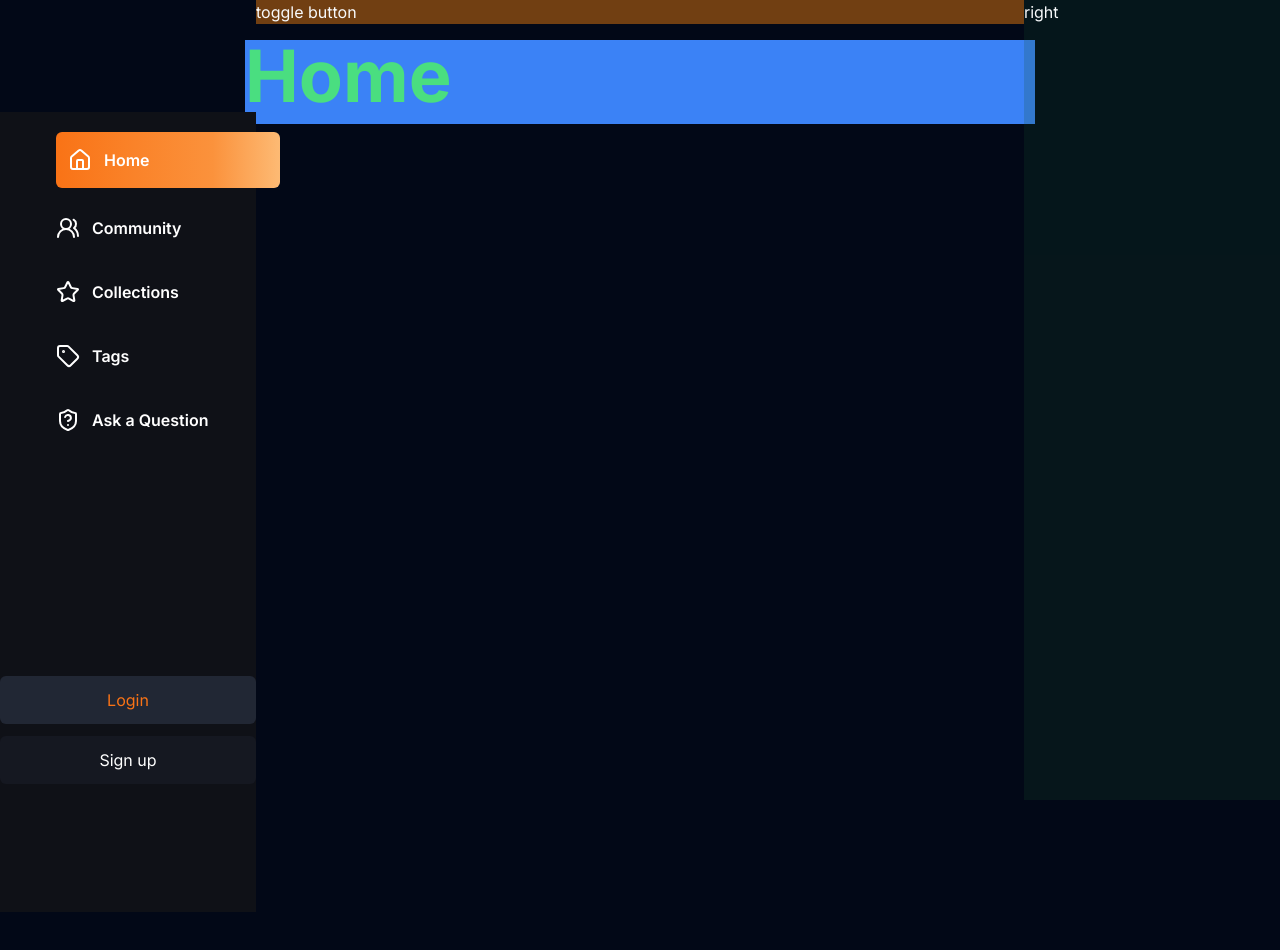
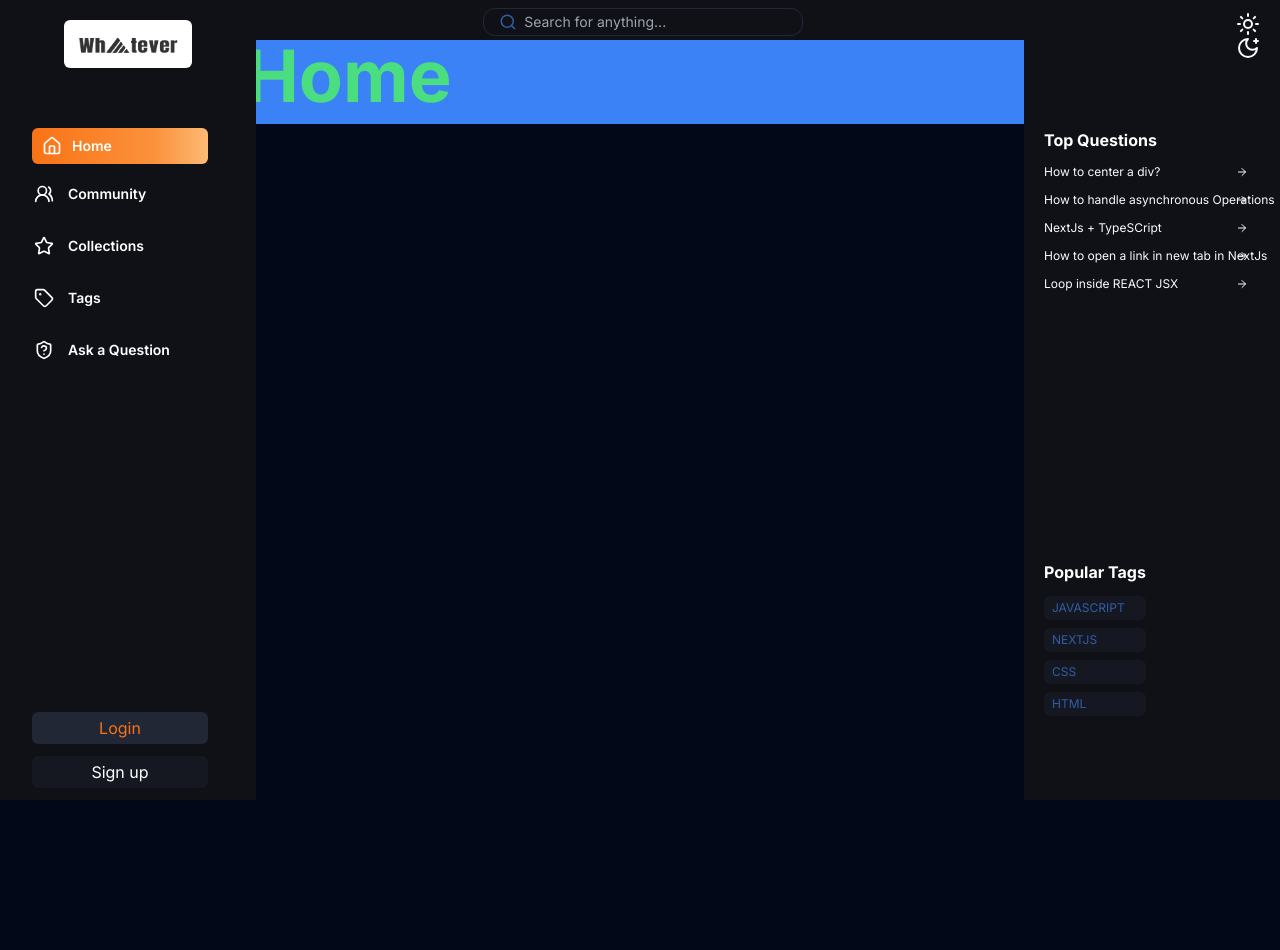
Before and after one commit to Developer095/proj-two, a Next.js app: page / in a window 1280 px wide. Shown: the top 950 px of the page. Built offline with nearby package versions, Linux system fonts and the light colour scheme.

Commit message:
mostly done with layout

```diff
--- a/app/(default)/layout.tsx
+++ b/app/(default)/layout.tsx
@@ -1,5 +1,7 @@
 import ThemeChangeButton from "@/components/molecules/navbarcomponents/ThemeChangeButton";
 import "../globals.css";
+import Image from "next/image";
+import logo from "../../Images/logo.png";
 
 export default function RootLayout({
   children,
@@ -8,14 +10,20 @@ export default function RootLayout({
 }>) {
   return (
     <section className="mx-auto flex h-full min-h-screen max-w-7xl justify-center">
-      <div className="fixed left-0 top-0 mt-28 flex h-screen w-[20%] justify-center bg-[#0f1117] text-white dark:bg-white dark:text-black">
-        <ul className="absolute left-14 top-5 flex flex-col gap-4 font-semibold">
-          <li className="w-56 rounded-md bg-gradient-to-r from-orange-500 via-orange-400 via-70% to-orange-300 py-4 pl-3 hover:cursor-pointer">
-            <span className="flex flex-row gap-3">
+      <div className="fixed left-0 top-0 flex h-screen w-[20%] justify-center bg-[#0f1117] text-white dark:bg-white dark:text-black">
+        <Image
+          src={logo}
+          className="absolute top-5 h-12 w-32 rounded-md bg-white hover:cursor-pointer dark:bg-orange-500"
+          alt="LOGO"
+        />
+
+        <ul className="absolute left-8 top-32 flex flex-col gap-2 text-sm font-semibold">
+          <li className="w-44 rounded-md bg-gradient-to-r from-orange-500 via-orange-400 via-70% to-orange-300 py-2 pl-2 hover:cursor-pointer">
+            <span className="flex flex-row gap-2">
               <svg
                 xmlns="http://www.w3.org/2000/svg"
                 width="24"
-                height="24"
+                height="20"
                 viewBox="0 0 24 24"
                 fill="none"
                 stroke="currentColor"
@@ -36,7 +44,7 @@ export default function RootLayout({
               <svg
                 xmlns="http://www.w3.org/2000/svg"
                 width="24"
-                height="24"
+                height="20"
                 viewBox="0 0 24 24"
                 fill="none"
                 stroke="currentColor"
@@ -57,7 +65,7 @@ export default function RootLayout({
               <svg
                 xmlns="http://www.w3.org/2000/svg"
                 width="24"
-                height="24"
+                height="20"
                 viewBox="0 0 24 24"
                 fill="none"
                 stroke="currentColor"
@@ -76,7 +84,7 @@ export default function RootLayout({
               <svg
                 xmlns="http://www.w3.org/2000/svg"
                 width="24"
-                height="24"
+                height="20"
                 viewBox="0 0 24 24"
                 fill="none"
                 stroke="currentColor"
@@ -96,7 +104,7 @@ export default function RootLayout({
               <svg
                 xmlns="http://www.w3.org/2000/svg"
                 width="24"
-                height="24"
+                height="20"
                 viewBox="0 0 24 24"
                 fill="none"
                 stroke="currentColor"
@@ -114,25 +122,195 @@ export default function RootLayout({
           </li>
         </ul>
 
-        <div className="absolute bottom-32 flex flex-col gap-3">
-          <button className="h-12 w-64 rounded-md bg-[#212734] px-8 text-orange-500 dark:bg-orange-300">
+        <div className="absolute bottom-3 left-8 flex flex-col gap-3 dark:text-white">
+          <button className="h-8 w-44 rounded-md bg-[#212734] px-8 text-orange-500 dark:bg-orange-500 dark:text-white">
             Login
           </button>
-          <button className="h-12 w-64 rounded-md bg-[#151821] px-8">
+          <button className="h-8 w-44 rounded-md bg-[#151821] px-8">
             Sign up
           </button>
         </div>
       </div>
 
+      {/* ###################################################
+          ###################################################
+
+                            SEARCH BAR
+
+      ###################################################
+      ###################################################*/}
+
       <section className="mx-[245px] h-[200vh] w-[60%] flex-1">
-        <div className="fixed left-0 right-0 top-0 ml-[20%] mr-[20%] bg-yellow-900">
-          <ThemeChangeButton />
+        <div className="fixed right-20 top-0 ml-[19%] mr-[13%] flex h-10 w-[61%] justify-center bg-[#0f1117] pb-3 dark:bg-white">
+          <div className="relative top-2 flex flex-row gap-3 text-sm">
+            <svg
+              xmlns="http://www.w3.org/2000/svg"
+              width="18"
+              height="18"
+              viewBox="0 0 24 24"
+              fill="none"
+              stroke="currentColor"
+              stroke-width="2"
+              stroke-linecap="round"
+              stroke-linejoin="round"
+              className="lucide lucide-search absolute left-4 top-1/2 z-10 -translate-y-1/2 transform text-[#335ca8] dark:stroke-orange-500"
+            >
+              <circle cx="11" cy="11" r="8" />
+              <path d="m21 21-4.3-4.3" />
+            </svg>
+            <input
+              type="text"
+              id="Search_Bar"
+              placeholder="Search for anything..."
+              className="w-80 rounded-xl border border-[#1e293b] bg-[#0f1117] px-4 py-2 pl-10 text-[#335ca8] dark:border-[#335ca8] dark:bg-white dark:text-red-500"
+            />
+          </div>
         </div>
         <div className="mt-10 bg-blue-500">{children}</div>
       </section>
 
-      <div className="fixed right-0 top-0 h-screen w-[20%] bg-green-900/20">
-        right
+      {/* ##############################################
+      ##################################################
+
+
+                  POPULAR TAGS SECTION
+
+
+      ###################################################
+      ################################################### */}
+
+      <div className="fixed right-0 top-0 h-screen w-[20%] bg-[#0f1117] dark:bg-white">
+        <div className="absolute right-5 top-3 flex items-center justify-center gap-2 dark:text-black">
+          <ThemeChangeButton />
+        </div>
+        <div className="absolute left-5 top-32">
+          <p className="font-bold text-white dark:text-black">Top Questions</p>
+          <ul className="items-left mt-3 flex flex-col gap-3 text-xs">
+            <li>
+              <span className="group flex flex-row items-center hover:cursor-pointer">
+                <p className="dark:text-black">How to center a div?</p>
+                <svg
+                  xmlns="http://www.w3.org/2000/svg"
+                  width="12"
+                  height="16"
+                  viewBox="0 0 24 24"
+                  fill="none"
+                  stroke="currentColor"
+                  stroke-width="2"
+                  stroke-linecap="round"
+                  stroke-linejoin="round"
+                  className="lucide lucide-arrow-right absolute left-48 transition-transform group-hover:translate-x-2 dark:fill-black dark:stroke-black"
+                >
+                  <path d="M5 12h14" />
+                  <path d="m12 5 7 7-7 7" />
+                </svg>
+              </span>
+            </li>
+            <li>
+              <span className="group flex flex-row items-center hover:cursor-pointer">
+                <p className="dark:text-black">
+                  How to handle asynchronous Operations
+                </p>
+                <svg
+                  xmlns="http://www.w3.org/2000/svg"
+                  width="12"
+                  height="16"
+                  viewBox="0 0 24 24"
+                  fill="none"
+                  stroke="currentColor"
+                  stroke-width="2"
+                  stroke-linecap="round"
+                  stroke-linejoin="round"
+                  className="lucide lucide-arrow-right absolute left-48 transition-transform group-hover:translate-x-2 dark:fill-black dark:stroke-black"
+                >
+                  <path d="M5 12h14" />
+                  <path d="m12 5 7 7-7 7" />
+                </svg>
+              </span>
+            </li>
+            <li>
+              <span className="group flex flex-row items-center hover:cursor-pointer">
+                <p className="dark:text-black">NextJs + TypeSCript</p>
+                <svg
+                  xmlns="http://www.w3.org/2000/svg"
+                  width="12"
+                  height="16"
+                  viewBox="0 0 24 24"
+                  fill="none"
+                  stroke="currentColor"
+                  stroke-width="2"
+                  stroke-linecap="round"
+                  stroke-linejoin="round"
+                  className="lucide lucide-arrow-right absolute left-48 transition-transform group-hover:translate-x-2 dark:fill-black dark:stroke-black"
+                >
+                  <path d="M5 12h14" />
+                  <path d="m12 5 7 7-7 7" />
+                </svg>
+              </span>
+            </li>
+            <li>
+              <span className="group flex flex-row items-center hover:cursor-pointer">
+                <p className="dark:text-black">
+                  How to open a link in new tab in NextJs
+                </p>
+                <svg
+                  xmlns="http://www.w3.org/2000/svg"
+                  width="12"
+                  height="16"
+                  viewBox="0 0 24 24"
+                  fill="none"
+                  stroke="currentColor"
+                  stroke-width="2"
+                  stroke-linecap="round"
+                  stroke-linejoin="round"
+                  className="lucide lucide-arrow-right absolute left-48 transition-transform group-hover:translate-x-2 dark:fill-black dark:stroke-black"
+                >
+                  <path d="M5 12h14" />
+                  <path d="m12 5 7 7-7 7" />
+                </svg>
+              </span>
+            </li>
+            <li>
+              <span className="group flex flex-row items-center hover:cursor-pointer">
+                <p className="dark:text-black">Loop inside REACT JSX</p>
+                <svg
+                  xmlns="http://www.w3.org/2000/svg"
+                  width="12"
+                  height="16"
+                  viewBox="0 0 24 24"
+                  fill="none"
+                  stroke="currentColor"
+                  stroke-width="2"
+                  stroke-linecap="round"
+                  stroke-linejoin="round"
+                  className="lucide lucide-arrow-right absolute left-48 transition-transform group-hover:translate-x-2 dark:fill-black dark:stroke-black"
+                >
+                  <path d="M5 12h14" />
+                  <path d="m12 5 7 7-7 7" />
+                </svg>
+              </span>
+            </li>
+          </ul>
+        </div>
+
+        <div className="absolute left-5 top-[70%]">
+          <p className="font-bold text-white dark:text-black">Popular Tags</p>
+
+          <ul className="flex flex-col gap-2 text-[#335ca8] dark:text-orange-500">
+            <li className="mt-3 inline-block rounded-md bg-[#151821] px-2 py-1 text-xs">
+              JAVASCRIPT
+            </li>
+            <li className="inline-block rounded-md bg-[#151821] px-2 py-1 text-xs">
+              NEXTJS
+            </li>
+            <li className="inline-block rounded-md bg-[#151821] px-2 py-1 text-xs">
+              CSS
+            </li>
+            <li className="inline-block rounded-md bg-[#151821] px-2 py-1 text-xs">
+              HTML
+            </li>
+          </ul>
+        </div>
       </div>
     </section>
   );
--- a/components/molecules/navbarcomponents/ThemeChangeButton.tsx
+++ b/components/molecules/navbarcomponents/ThemeChangeButton.tsx
@@ -4,14 +4,54 @@ import React from "react";
 const ThemeChangeButton = () => {
   return (
     <button
+      className="rounded-md"
       onClick={() => {
         const bodyelement = document.querySelector("body");
         if (bodyelement) {
           bodyelement.classList.toggle("dark");
         }
       }}
+      onClick={() => {}}
     >
-      toggle button
+      <svg
+        xmlns="http://www.w3.org/2000/svg"
+        width="24"
+        height="24"
+        viewBox="0 0 24 24"
+        fill="none"
+        stroke="currentColor"
+        stroke-width="2"
+        stroke-linecap="round"
+        stroke-linejoin="round"
+        className="lucide lucide-sun dark:stroke-black"
+      >
+        <circle cx="12" cy="12" r="4" />
+        <path d="M12 2v2" />
+        <path d="M12 20v2" />
+        <path d="m4.93 4.93 1.41 1.41" />
+        <path d="m17.66 17.66 1.41 1.41" />
+        <path d="M2 12h2" />
+        <path d="M20 12h2" />
+        <path d="m6.34 17.66-1.41 1.41" />
+        <path d="m19.07 4.93-1.41 1.41" />
+      </svg>
+
+      <svg
+        xmlns="http://www.w3.org/2000/svg"
+        width="24"
+        height="24"
+        viewBox="0 0 24 24"
+        fill="none"
+        stroke="currentColor"
+        stroke-width="2"
+        stroke-linecap="round"
+        stroke-linejoin="round"
+        className="lucide lucide-moon-star"
+      >
+        <path d="M12 3a6 6 0 0 0 9 9 9 9 0 1 1-9-9" />
+        <path d="M20 3v4" />
+        <path d="M22 5h-4" />
+      </svg>
     </button>
   );
 };
```
Also changed, not shown: Images/logo.png (added).
